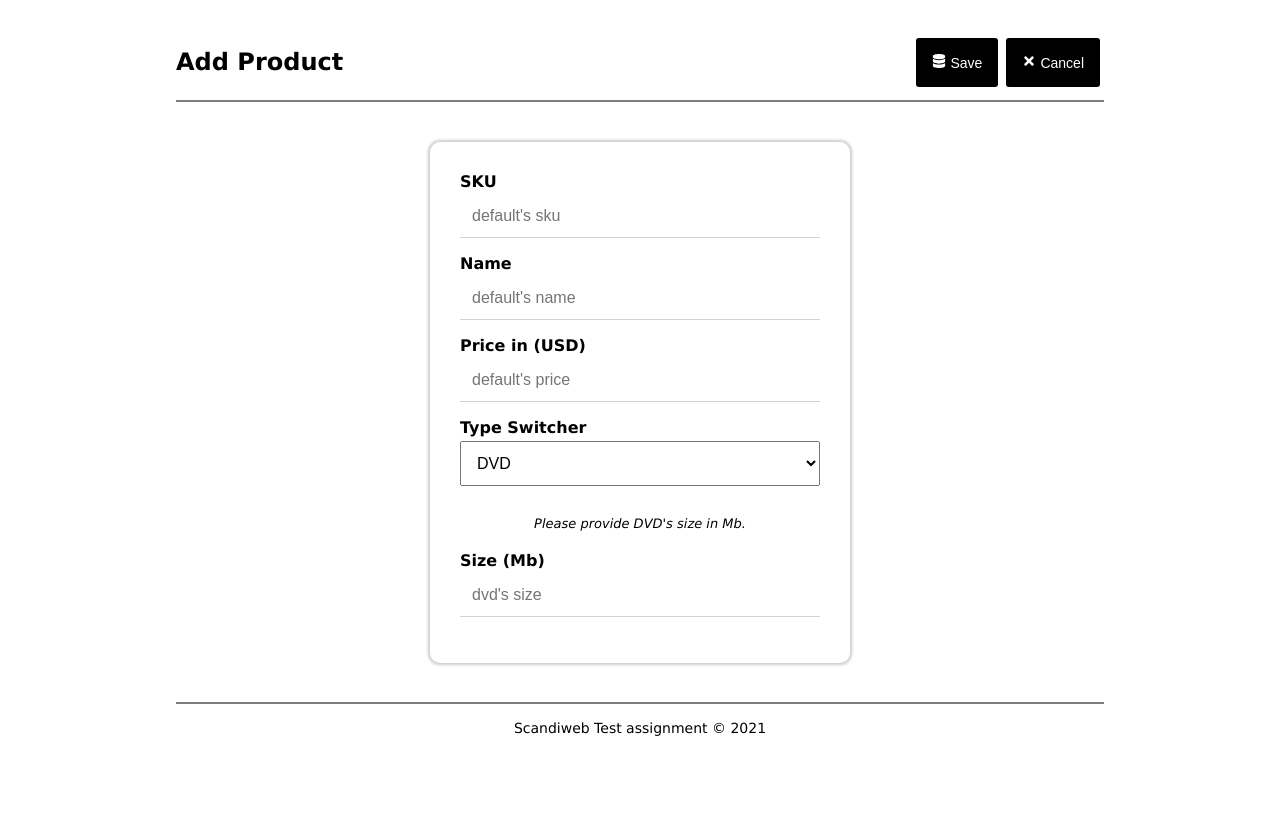
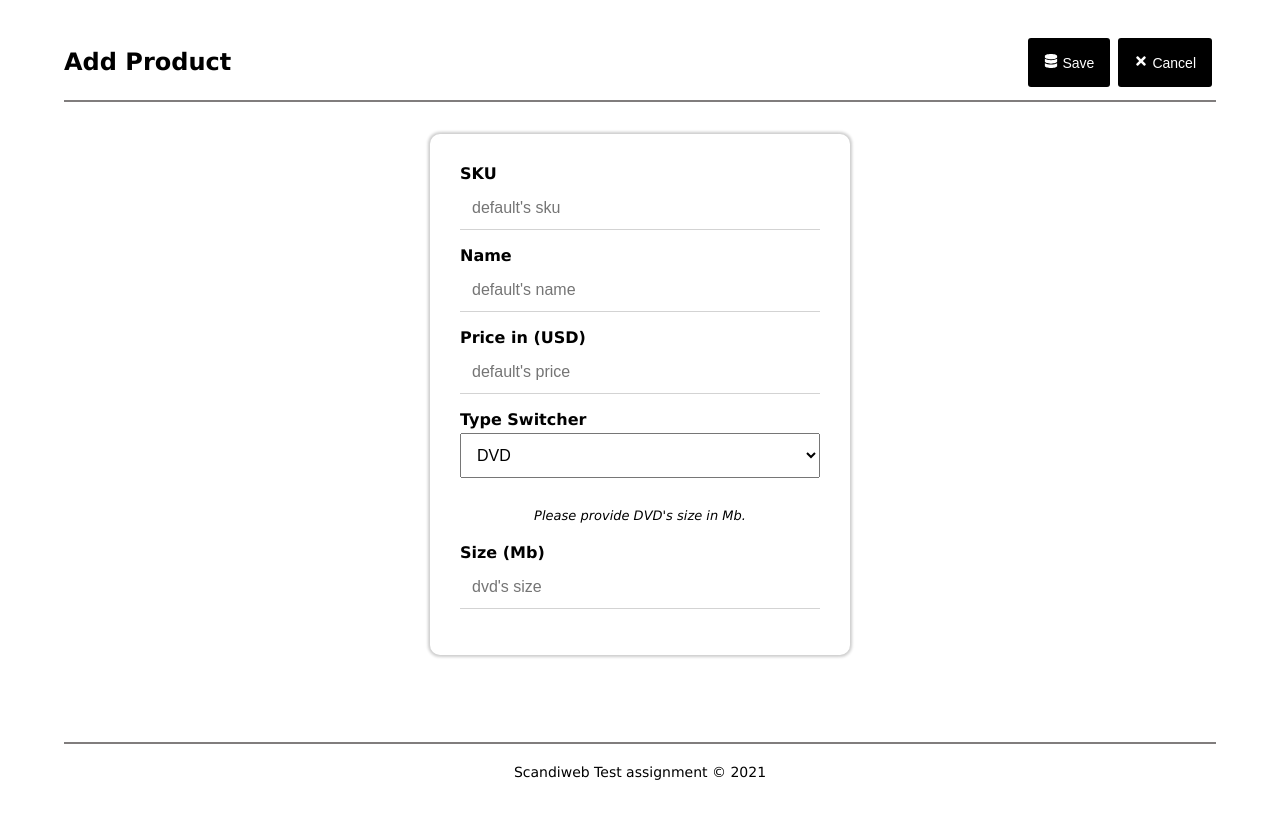
Before and after one commit to ibisdavi012/jdtstore-ui, a React (Create React App) app: page /add-product in a window 1280 px wide. Shown: the top 818 px of the page. Built offline with nearby package versions, Linux system fonts and the light colour scheme.

Commit message:
UI Tweaks

```diff
--- a/src/common/footer.scss
+++ b/src/common/footer.scss
@@ -1,11 +1,12 @@
 footer {
-  position: sticky;
+  position: fixed;
+  width:90%;
   bottom: 0;
   background-color: white;
 
   .copyright {
     text-align: center;
-    padding: 1.6rem;
+    padding: 2rem;
     font-size: 1.4rem;
   }
 }
--- a/src/common/header.scss
+++ b/src/common/header.scss
@@ -1,6 +1,7 @@
 header {
-  position: sticky;
+  position: fixed;
   top: 0;
+  width:90%;
   background-color: rgb(255, 255, 255);
   z-index: 1;
   margin-bottom: 0.8rem;
--- a/src/config/index.js
+++ b/src/config/index.js
@@ -2,6 +2,6 @@ export const config = {
   loader: false,
   useFetch: true,
   endpoints: {
-    products: 'https://jdtstore.000webhostapp.com/products'
+    products: 'http://localhost/products'
   },
 };
--- a/src/features/product-list/no-products.scss
+++ b/src/features/product-list/no-products.scss
@@ -1,5 +1,4 @@
 .no-products {
-  margin-top: 5rem;
   display: flex;
   flex-direction: column;
   align-items: center;
--- a/src/features/product-list/product.scss
+++ b/src/features/product-list/product.scss
@@ -7,7 +7,7 @@
   position: relative;
   opacity: 0.2;
   animation: productFadeIn 0.5s ease 0s forwards;
-
+  //background-color: rgb(245, 241, 241);
   .product__actions {
     display: flex;
     justify-content: left;
--- a/src/index.scss
+++ b/src/index.scss
@@ -9,17 +9,15 @@ html {
 }
 
 body {
-  margin: 0 auto;
-  padding: 1.6rem;
-  padding-top: 0;
+  padding:5%;
   min-width: 200px;
-  max-width: 960px;
   font-family: "Lucida Sans", "Lucida Sans Regular", "Lucida Grande",
     "Lucida Sans Unicode", Geneva, Verdana, sans-serif;
 }
 
 main {
   min-height: 70vh;
+  margin-top:7rem;
 }
 
 hr {
```
